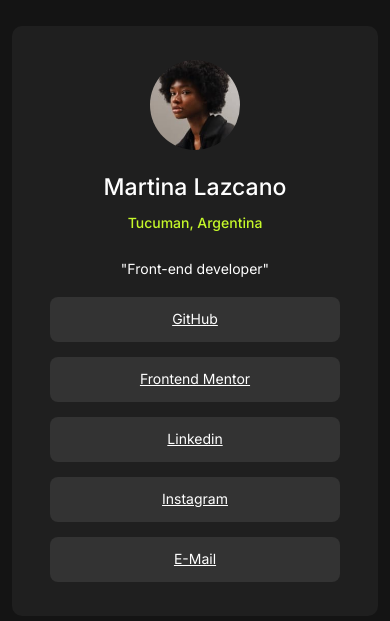
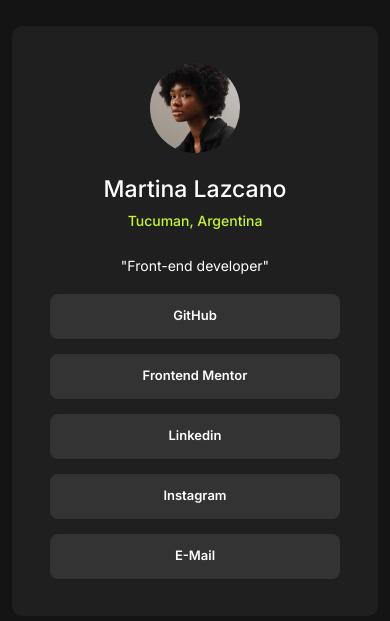
Before and after one commit to martinalzc/social-links-profile, a plain HTML site: page index.html in a window 390 px wide. Shown: the part 101-722 px from the top of the page. Drawn offline with Linux system fonts and the light colour scheme; a web font is replaced by a local one.

Commit message:
not responsive

```diff
--- a/css/main.css
+++ b/css/main.css
@@ -45,17 +45,21 @@ article img{
 }
 
 article .button{
-    text-decoration: none;
     background-color: hsl(0, 0%, 20%);
     width: 290px;
     height: 45px;
-    font-size: 14px;
+    font-size: 13px;
     padding-top: 13px;
     border-radius: 8px;
+    font-weight: 600;
+}
+
+article ol a{
+    text-decoration: none;
 }
 
 article div{
-    line-height: 35px;
+    line-height: 32px;
     text-align: center;
 }
 
@@ -73,3 +77,10 @@ article div h3{
 article p{
     font-size: 14px;
 }
+
+.button:hover{
+    background-color: hsl(75, 94%, 57%);
+    cursor: pointer;
+    color: hsl(0, 0%, 8%);
+    font-weight: 700;
+}
--- a/index.html
+++ b/index.html
@@ -26,11 +26,11 @@
     </div>
     <p>"Front-end developer"</p>
     <ol>
-      <li class="button"><a href="">GitHub</a></li>
-      <li class="button"><a href="">Frontend Mentor</a></li>
-      <li class="button"><a href="">Linkedin</a></li>
-      <li class="button"><a href="">Instagram</a></li>
-      <li class="button"><a href="">E-Mail</a></li>
+      <a href=""><li class="button">GitHub</li></a>
+      <a href=""><li class="button">Frontend Mentor</li></a>
+      <a href=""><li class="button">Linkedin</li></a>
+      <a href=""><li class="button">Instagram</li></a>
+      <a href=""><li class="button">E-Mail</li></a>
     </ol>
   </article>
 
```
